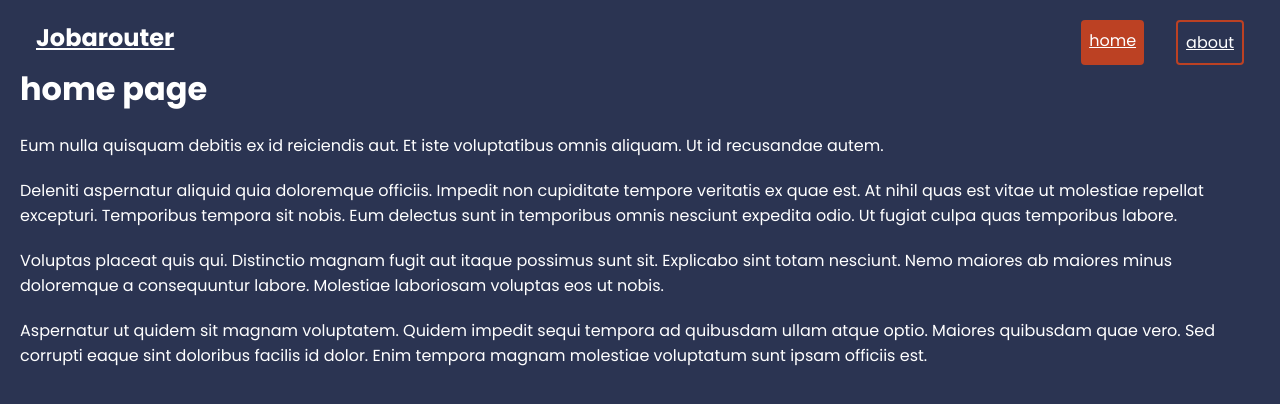
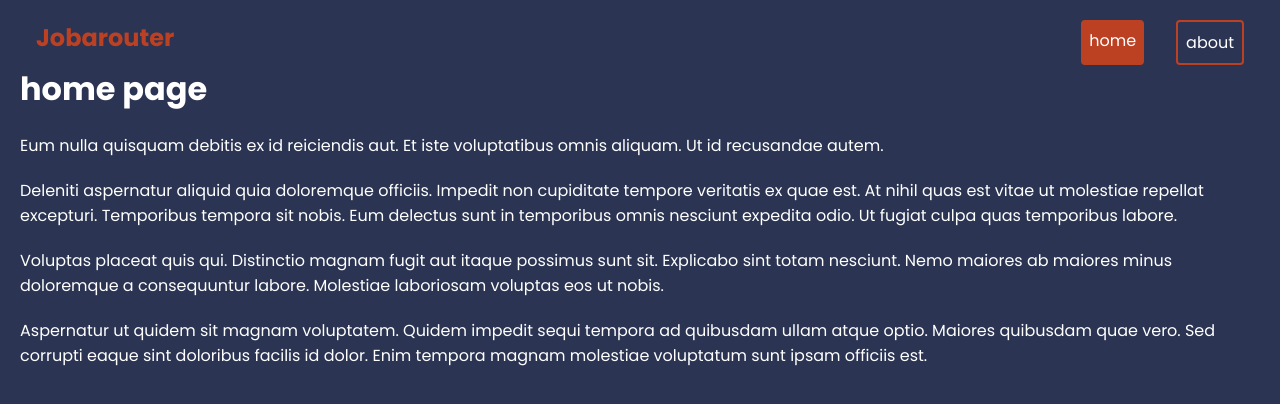
Before and after one commit to AmirManshadi/jobarouter, a React (Create React App) app: page / in a window 1280 px wide. Shown: the top 404 px of the page. Built offline with nearby package versions, Linux system fonts and the light colour scheme.

Commit message:
added some reset to index.css

```diff
--- a/src/index.css
+++ b/src/index.css
@@ -22,6 +22,10 @@ p {
 }
 button, input {
   outline-color: transparent;
+}
+a {
+  color: inherit;
+  text-decoration: inherit;
 }
 .button {
   border: 0;
```
